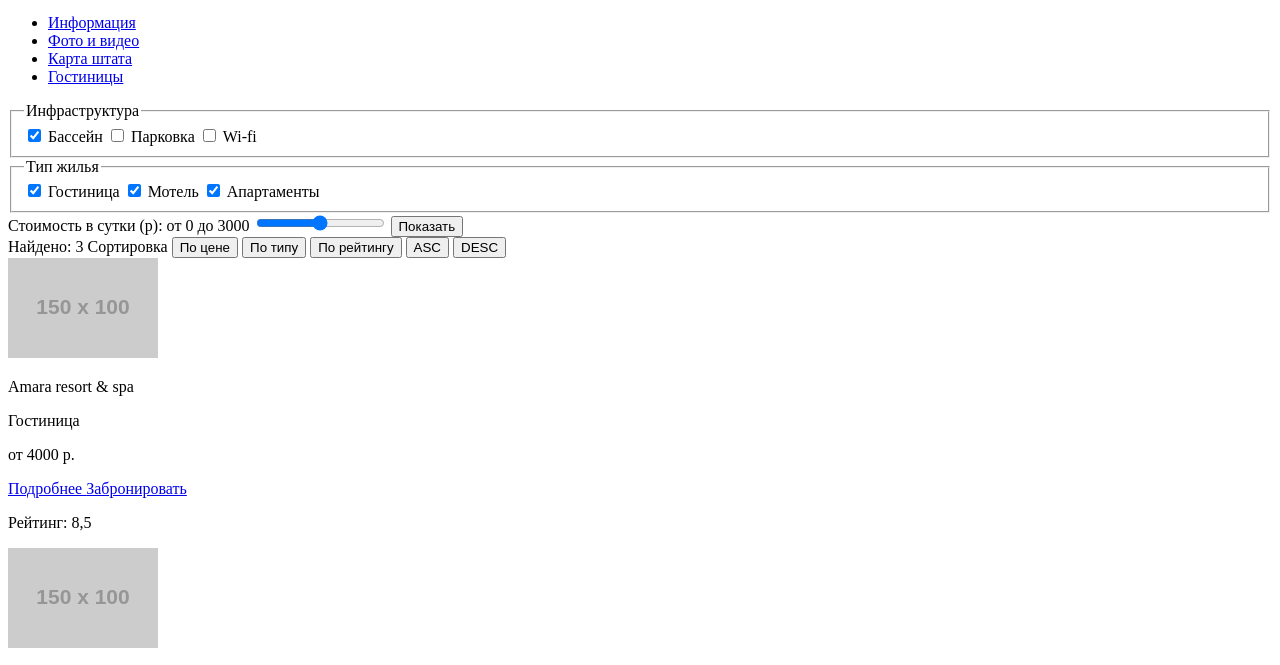
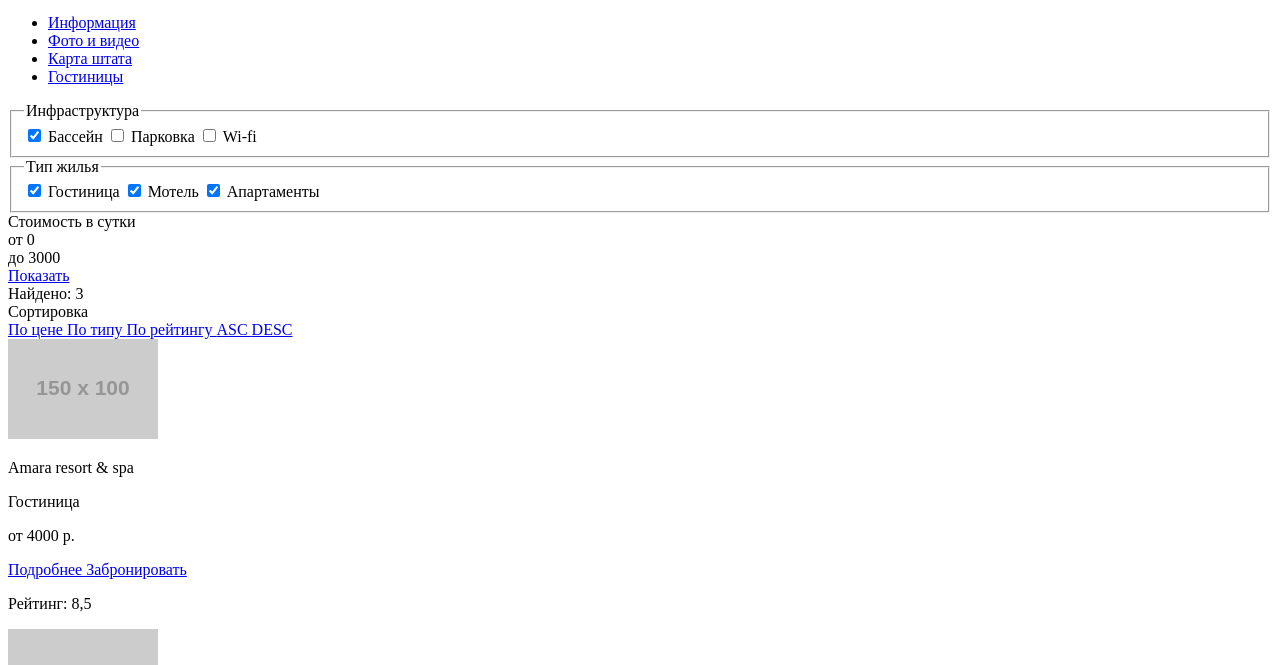
Before and after one commit to TheSofiaNice/201197-sedona, a plain HTML site: page inner.html in a window 1280 px wide. Shown: the part 114-779 px from the top of the page. Drawn offline with Linux system fonts and the light colour scheme; placeholder pictures from the web are drawn by us.

Commit message:
Разметка изменена
Разметка изменена согласно замечаниям

```diff
--- a/inner.html
+++ b/inner.html
@@ -5,8 +5,7 @@
     <title>HTML Academy: Седона</title>
   </head>
   <body>
-    <!--   <p>Репозиторий создан для обучения на интенсивном онлайн‑курсе «<a href="https://htmlacademy.ru/intensive/htmlcss">Базовый HTML и CSS</a>».</p>
--->
+
     <header class="main-header">
       <a href="index.html">
         <img src="http://placehold.it/150x100" alt="Главная">
@@ -31,8 +30,8 @@
 
     </header>
     <main>
-      <div class="">
-        <form action="#" method="post" oninput="priceval.value=price.value">
+      <div class="filters">
+        <form action="#" method="post">
           <fieldset>
             <legend> Инфраструктура </legend>
             <label>
@@ -57,30 +56,30 @@
               <input type="checkbox" name="apartments" value="apartments" checked> Апартаменты
             </label>
           </fieldset>
+        </form>
           <div class="rangeprice">
-            <label for="price"> Стоимость в сутки (р): </label>
-            от 0 до  <output name="priceval">3000</output>
-            <input type="range" id="price" name="price" min="0" max="4000" step="100">
-            <input type="button" value="Показать">
+            <div class="rangerprice-label"> Стоимость в сутки </div>
+            <div class="rangerprice-min"> от 0 </div> <div class="rangerprice-max"> до  3000 </div>
+            <div class="rangerprice-controls"> </div>
+            <a class="show-btn" href="#"> Показать </a>
           </div>
-        </form>
+
       </div>
-      <div class="filters">
-        Найдено: 3 Сортировка
-        <input type="button" value="По цене">
-        <input type="button" value="По типу">
-        <input type="button" value="По рейтингу">
-        <input type="button" value="ASC">
-        <input type="button" value="DESC">
+      <div class="sortings">
+        <div class="search-amount"> Найдено: 3 </div>
+        <div class="sortings-title"> Сортировка </div>
+        <a class="sortings-btn" href="#"> По цене </a>
+        <a class="sortings-btn" href="#"> По типу </a>
+        <a class="sortings-btn" href="#"> По рейтингу </a>
+        <a class="sort-btn asc" href="#"> ASC </a>
+        <a class="sort-btn desc" href="#"> DESC </a>
       </div>
       <div class="search-results">
         <article class="hotels">
-          <div class="hotels-photo">
-            <img src="http://placehold.it/150x100" alt="Amara resort & spa">
-          </div>
+          <img src="http://placehold.it/150x100" alt="Amara resort &amp; spa">
           <div class="hotels-details">
             <p class="hotels-name">
-              Amara resort & spa
+              Amara resort &amp; spa
             </p>
             <p class="hotels-type">
               Гостиница
@@ -92,14 +91,14 @@
             <a class="book-btn" href="#"> Забронировать </a>
           </div>
           <div class="hotels-rating">
+            <div class="hotels-stars amara-stars">
+            </div>
             <p class="rating-value"> Рейтинг: 8,5
             </p>
           </div>
         </article>
         <article class="hotels">
-          <div class="hotels-photo">
-            <img src="http://placehold.it/150x100" alt="Desert quail inn">
-          </div>
+          <img src="http://placehold.it/150x100" alt="Desert quail inn">
           <div class="hotels-details">
             <p class="hotels-name">
               Desert quail inn
@@ -114,14 +113,14 @@
             <a class="book-btn" href="#"> Забронировать </a>
           </div>
           <div class="hotels-rating">
+            <div class="hotels-stars desert-stars">
+            </div>
             <p class="rating-value"> Рейтинг: 8,9
             </p>
           </div>
         </article>
         <article class="hotels">
-          <div class="hotels-photo">
-            <img src="http://placehold.it/150x100" alt="Villas at poco diablo">
-          </div>
+          <img src="http://placehold.it/150x100" alt="Villas at poco diablo">
           <div class="hotels-details">
             <p class="hotels-name">
               Villas at poco diablo
@@ -136,6 +135,8 @@
             <a class="book-btn" href="#"> Забронировать </a>
           </div>
           <div class="hotels-rating">
+            <div class="hotels-stars villas-stars">
+            </div>
             <p class="rating-value"> Рейтинг: 9,2
             </p>
           </div>
```
Also changed, not shown: index.html (+9 -4 lines).
